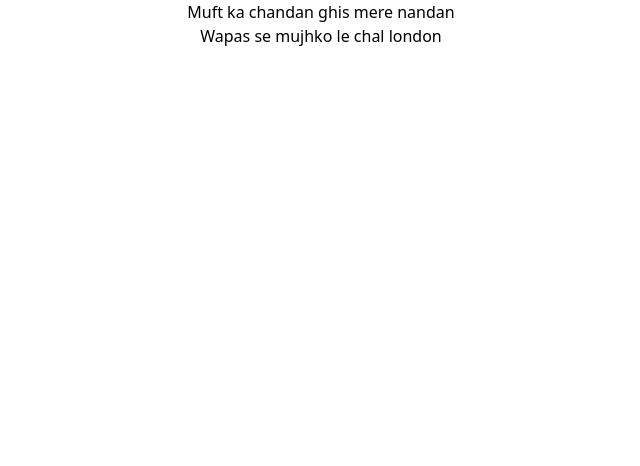
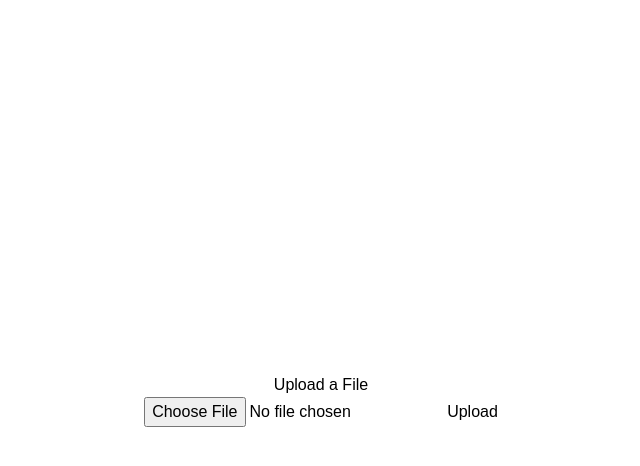
Before and after one commit to agarwalvivek29/recursive-innon8, a React (Vite) app in the folder Prasun/: page /pres in a window 1280 px wide. Shown: the top 466 px of the page, without its empty margins (319-959 px from the left). Built offline with nearby package versions, Linux system fonts and the light colour scheme.

Commit message:
dded prescription reader

```diff
--- /dev/null
+++ b/Prasun/src/components/Pres.jsx
@@ -0,0 +1,65 @@
+import React, { useState } from 'react';
+
+function Pres() {
+  const [file, setFile] = useState(null);
+  const [result, setResult] = useState('');
+  const [error, setError] = useState('');
+
+  const handleFileChange = (event) => {
+    setFile(event.target.files[0]);
+    setResult('');
+    setError('');
+  };
+
+  const handleSubmit = async (event) => {
+    event.preventDefault();
+    if (!file) {
+      alert('Please select a file first!');
+      return;
+    }
+
+    const formData = new FormData();
+    formData.append('file', file);
+
+    try {
+      const response = await fetch('http://127.0.0.1:5000/upload', {
+        method: 'POST',
+        body: formData,
+      });
+
+      if (!response.ok) {
+        const errorData = await response.json();
+        throw new Error(errorData.error);
+      }
+
+      const data = await response.json();
+      setResult(data.extracted_text);
+    } catch (error) {
+      setError(error.message);
+    }
+  };
+
+  return (
+    <div className="App">
+      <h1>Upload a File</h1>
+      <form onSubmit={handleSubmit}>
+        <input type="file" onChange={handleFileChange} />
+        <button type="submit">Upload</button>
+      </form>
+      {result && (
+        <div>
+          <h2>Extracted Text</h2>
+          <pre>{result}</pre>
+        </div>
+      )}
+      {error && (
+        <div>
+          <h2>Error</h2>
+          <pre>{error}</pre>
+        </div>
+      )}
+    </div>
+  );
+}
+
+export default Pres;
--- a/Prasun/src/main.jsx
+++ b/Prasun/src/main.jsx
@@ -12,6 +12,7 @@
 import Pdashboard from './pages/Pdashboard.jsx'
 import Pform from './components/Pform.jsx'
 import Modal from './components/Modal.jsx'
+import Pres from './components/Pres.jsx'
 
 
 const router=createBrowserRouter([
@@ -47,6 +48,10 @@
   {
     path:'/modal',
     element: <Modal />
+  },
+  {
+    path:'pres',
+    element:<Pres />
   }
 
 
--- a/Prasun/src/pages/Pdashboard.jsx
+++ b/Prasun/src/pages/Pdashboard.jsx
@@ -35,7 +35,7 @@
 
       <div><Btn label='find doctors'/></div>
       <div><Link to="/modal"> <Btn label='disease'/></Link> </div>
-      <div><Btn label='add a prescription'/></div>
+      <Link to='/pres'><div><Btn label='add a prescription'/></div></Link>
     </div>
     <h1>My medical history</h1>
     <div className='flex justify-center'>
```
